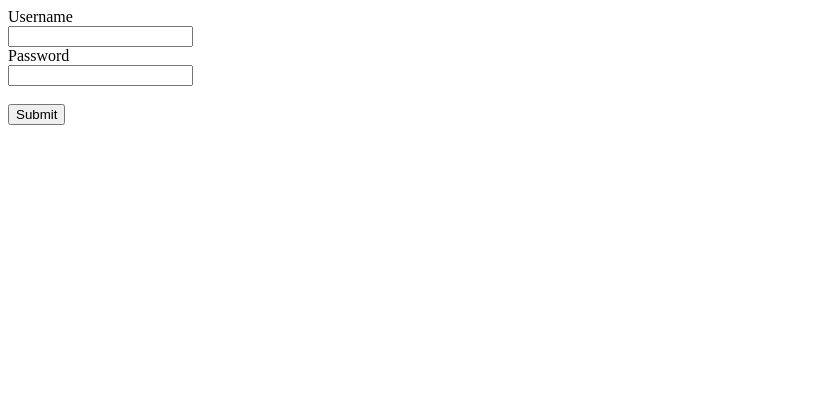
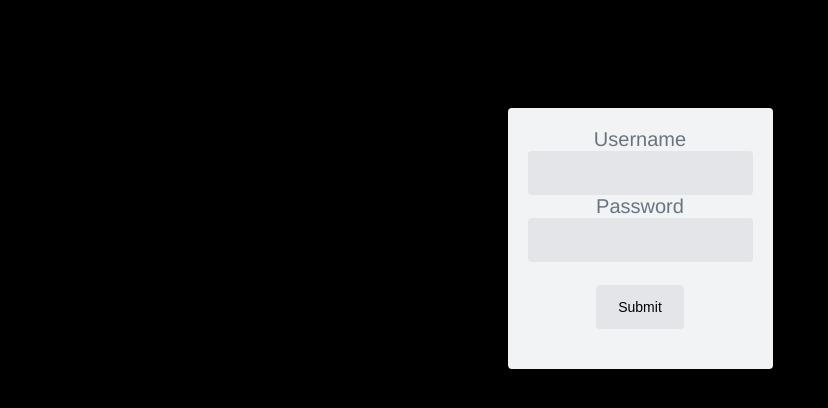
Before and after one commit to suryajasper/Advanced-Dieting, a plain HTML site: page Advanced_dieting/templates/signup.html in a window 1280 px wide. Shown: the whole page, without its empty margins (0-828 px from the left). Drawn offline with Linux system fonts and the light colour scheme; files that its build step writes are made by us from their sources; the site is published under a folder, as on GitHub Pages, so addresses that start at the root find nothing.

Commit message:
Add files via upload

```diff
--- a/Advanced_dieting/templates/signup.html
+++ b/Advanced_dieting/templates/signup.html
@@ -1,7 +1,7 @@
 <html>
   <head>
     <title>Signup</title>
-    <link rel="stylesheet" type="text/css" href="/../static/css/main.css">
+    <link rel="stylesheet" type="text/css" href="../static/css/main.css">
   </head>
   <body>
     <div class="center-outside">
```
Also changed, not shown: Advanced_dieting/templates/login.html (+2 -1 lines).
